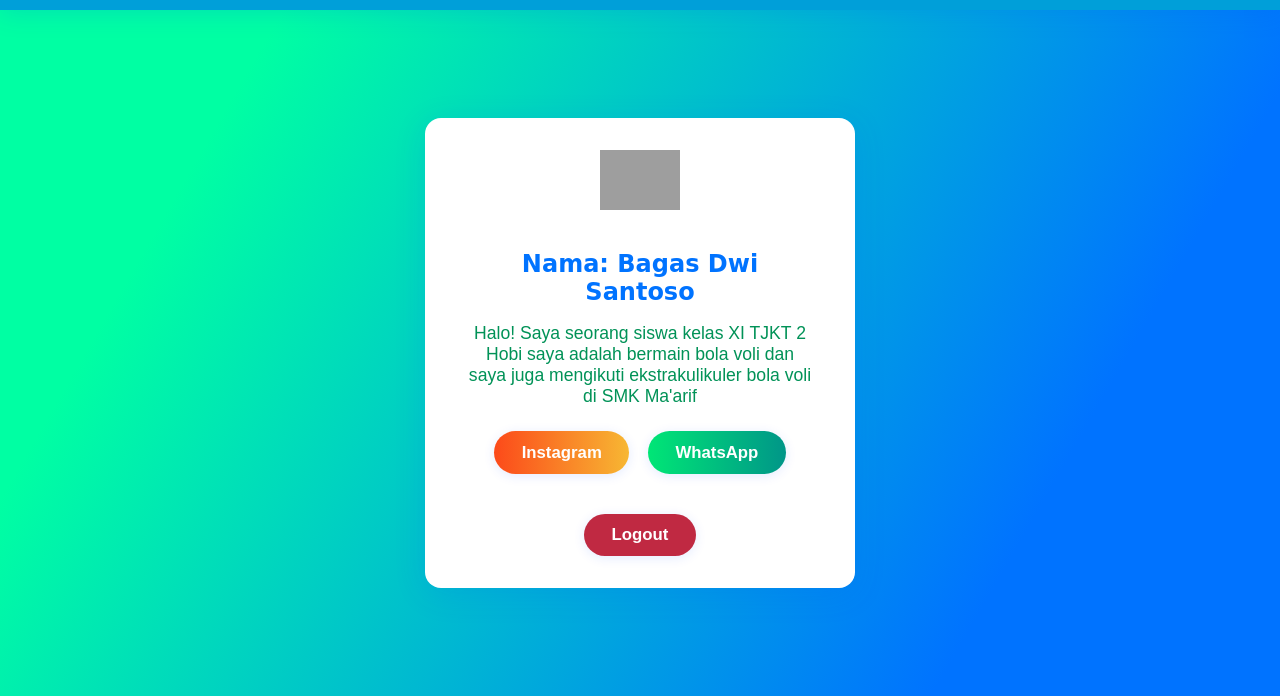
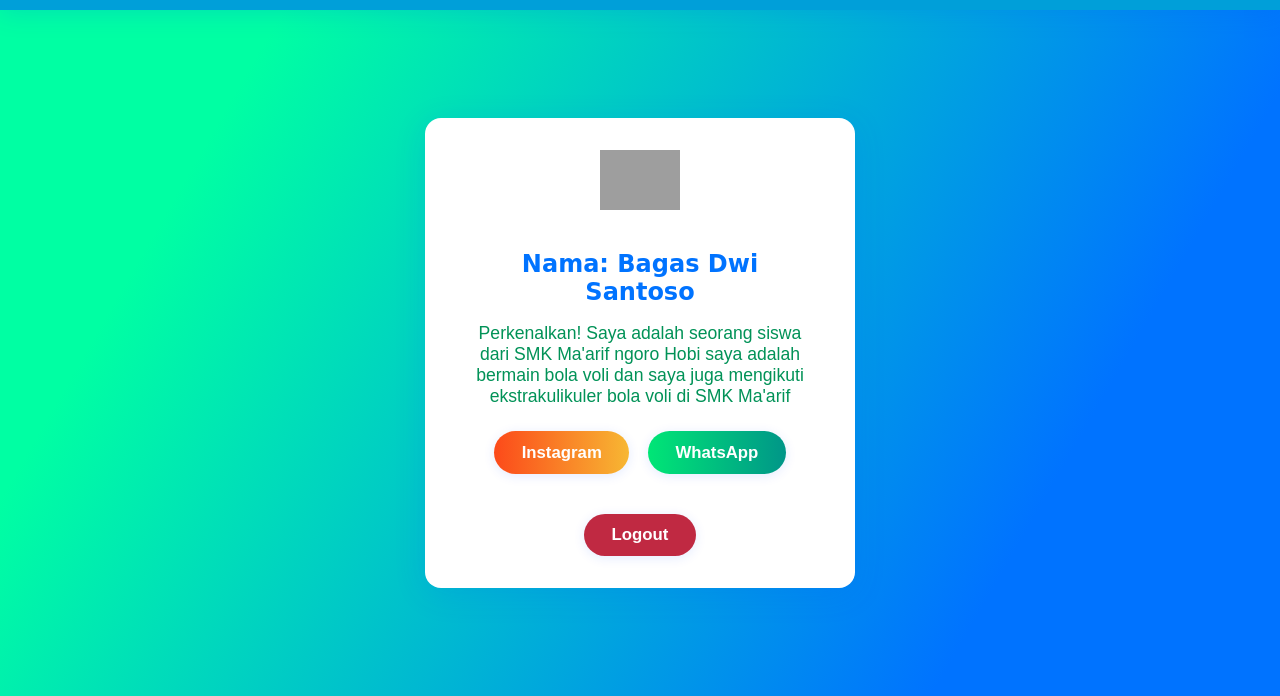
Before and after one commit to BagassDw/Tugas-Web.-Bagas, a plain HTML site: page dashboard.html in a window 1280 px wide. Shown: the part 104-800 px from the top of the page. Drawn offline with Linux system fonts and the light colour scheme; grey boxes are pictures that could not be loaded.

Commit message:
dashboard.html

```diff
--- a/dashboard.html
+++ b/dashboard.html
@@ -15,7 +15,7 @@
     <div class="profile-card">
       <img src="https://img.icons8.com/color/96/volleyball.png" alt="Icon Voli">
       <h2>Nama: Bagas Dwi Santoso</h2>
-      <p class="intro">Halo! Saya seorang siswa kelas XI TJKT 2 Hobi saya adalah bermain bola voli dan saya juga mengikuti ekstrakulikuler bola voli di SMK Ma'arif</p>
+      <p class="intro">Perkenalkan! Saya adalah seorang siswa dari SMK Ma'arif ngoro Hobi saya adalah bermain bola voli dan saya juga mengikuti ekstrakulikuler bola voli di SMK Ma'arif</p>
       <div class="social-btns">
         <a href="https://www.instagram.com/mazbgz?igsh=eGR6NHpmOGNhZGk3" target="_blank" class="btn ig">Instagram</a>
         <a href="https://wa.me/qr/5MTQGLGNSIBND1" target="_blank" class="btn wa">WhatsApp</a>
```
